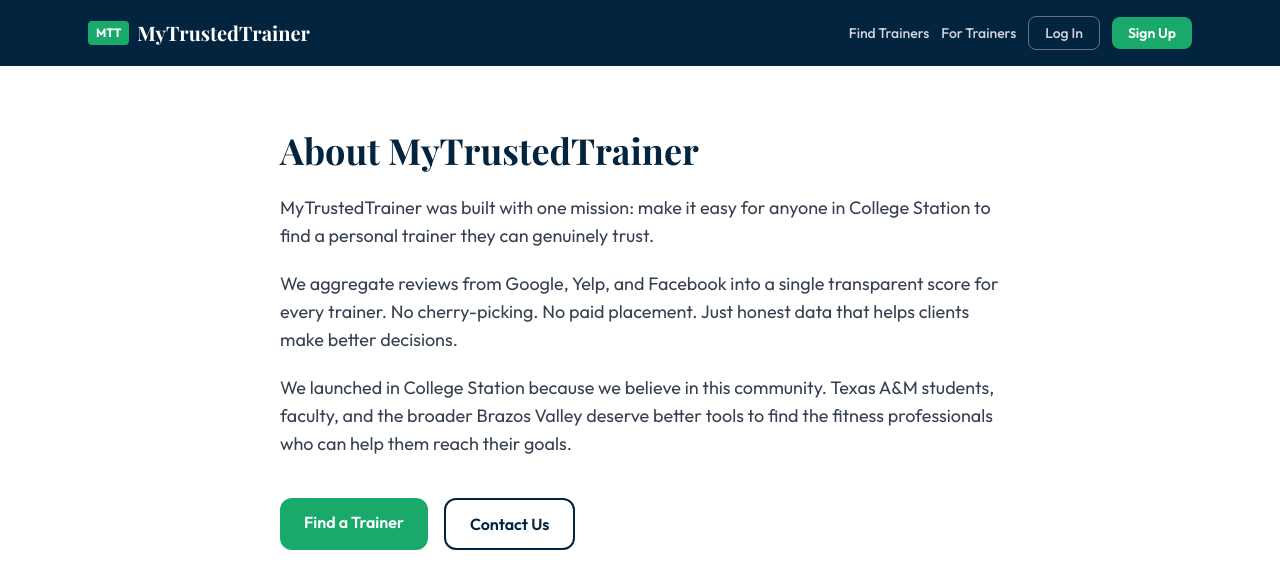
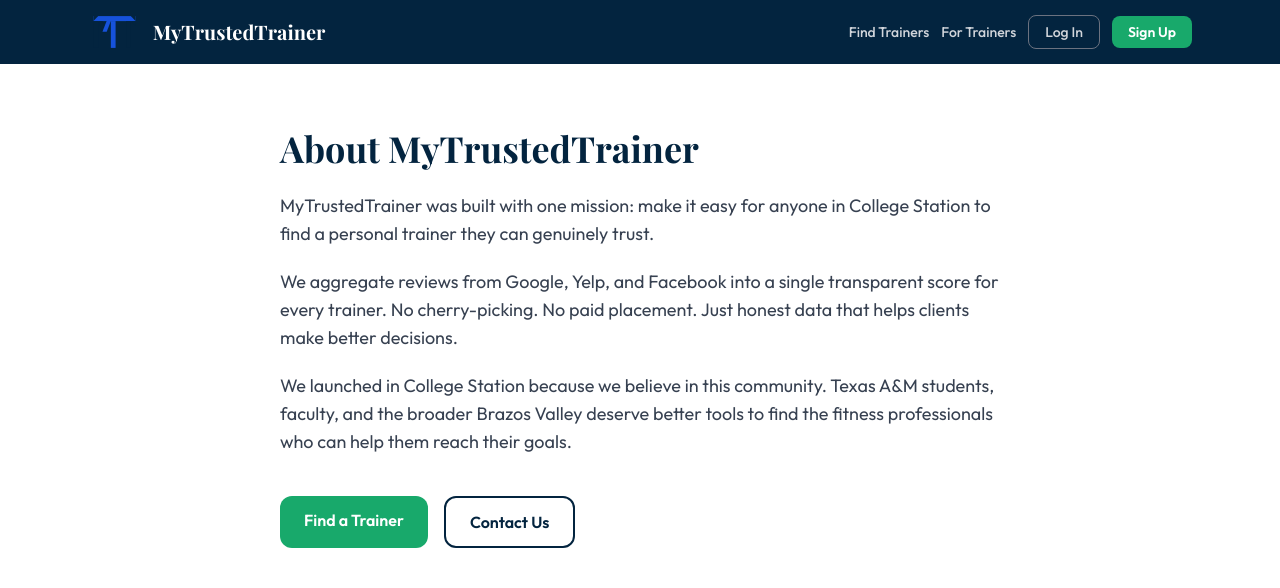
Before and after one commit to MyTrustedTrainer/mytrustedtrainer, a Next.js app: page /about in a window 1280 px wide. Shown: the top 588 px of the page. Built offline with nearby package versions, Linux system fonts and the light colour scheme; no server answers.

Commit message:
Update profile fields in SiteHeader component

```diff
--- a/components/SiteHeader.tsx
+++ b/components/SiteHeader.tsx
@@ -21,7 +21,7 @@
       setUser(user)
       if (user) {
         supabase.from('trainer_profiles')
-          .select('full_name, slug, avatar_url, plan')
+          .select('full_name, slug, profile_photo_url, plan_tier')
           .eq('user_id', user.id)
           .single()
           .then(({ data }) => setProfile(data))
@@ -60,11 +60,11 @@
 
   return (
     <nav className="bg-[#03243F] text-white sticky top-0 z-50">
-      <div className="max-w-6xl mx-auto px-6 py-4 flex items-center justify-between">
+      <div className="max-w-6xl mx-auto px-6 py-3 flex items-center justify-between">
         <div className="flex flex-col flex-shrink-0">
-          <Link href="/" className="flex items-center gap-2">
-            <span className="bg-[#18A96B] text-white text-xs font-bold px-2 py-1 rounded">MTT</span>
-            <span className="text-xl font-bold" style={{fontFamily:'Playfair Display'}}>MyTrustedTrainer</span>
+          <Link href="/" className="flex items-center gap-3">
+            <img src="/logo.svg" alt="MTT" className="h-10 w-auto" />
+            <span className="text-xl font-bold hidden sm:block" style={{fontFamily:'Playfair Display, serif'}}>MyTrustedTrainer</span>
           </Link>
           {showBack && (
             <button
@@ -86,8 +86,8 @@
                 className="w-9 h-9 rounded-full bg-[#18A96B] flex items-center justify-center overflow-hidden flex-shrink-0 border-2 border-white/20 hover:border-white/60 transition-colors"
                 aria-label="View my profile"
               >
-                {profile?.avatar_url
-                  ? <img src={profile.avatar_url} alt="avatar" className="w-full h-full object-cover" />
+                {profile?.profile_photo_url
+                  ? <img src={profile.profile_photo_url} alt="avatar" className="w-full h-full object-cover" />
                   : <span className="text-white text-sm font-bold">{initials}</span>
                 }
               </Link>
@@ -105,9 +105,9 @@
                   <div className="px-4 py-3 border-b border-gray-100">
                     <p className="text-sm font-semibold text-[#03243F] truncate">{profile?.full_name || user.email}</p>
                     <p className="text-xs text-gray-400 truncate">{user.email}</p>
-                    {profile?.plan && (
-                      <span className={"mt-1 inline-block text-xs px-2 py-0.5 rounded-full font-medium " + (profile.plan === 'elite' ? 'bg-purple-100 text-purple-700' : profile.plan === 'pro' ? 'bg-blue-100 text-blue-700' : 'bg-gray-100 text-gray-500')}>
-                        {profile.plan.toUpperCase()} PLAN
+                    {profile?.plan_tier && (
+                      <span className={`mt-1 inline-block text-xs px-2 py-0.5 rounded-full font-medium ${profile.plan_tier === 'pro' ? 'bg-purple-100 text-purple-700' : profile.plan_tier === 'growth' ? 'bg-blue-100 text-blue-700' : 'bg-gray-100 text-gray-500'}`}>
+                        {profile.plan_tier.toUpperCase()} PLAN
                       </span>
                     )}
                   </div>
```
